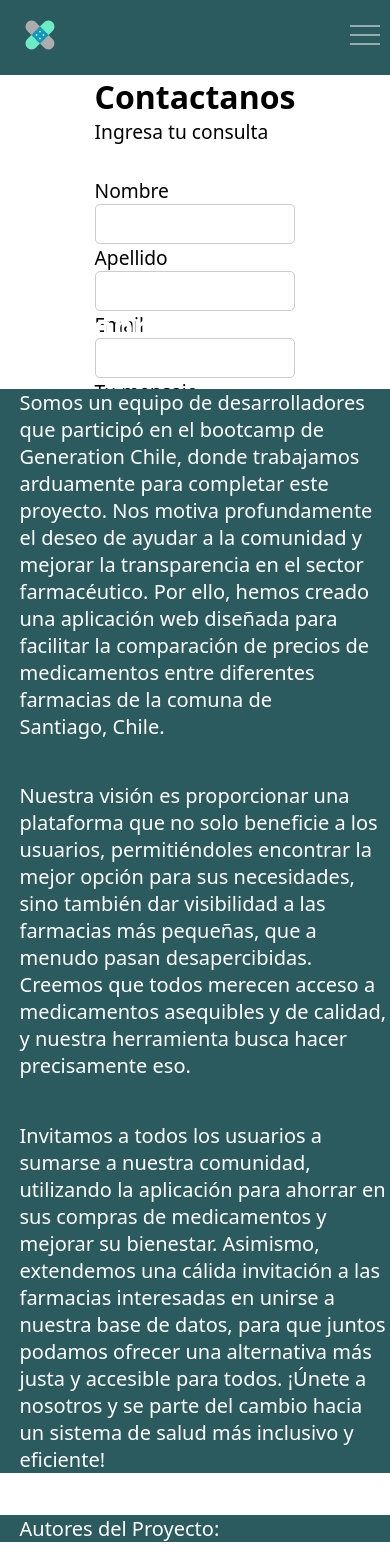
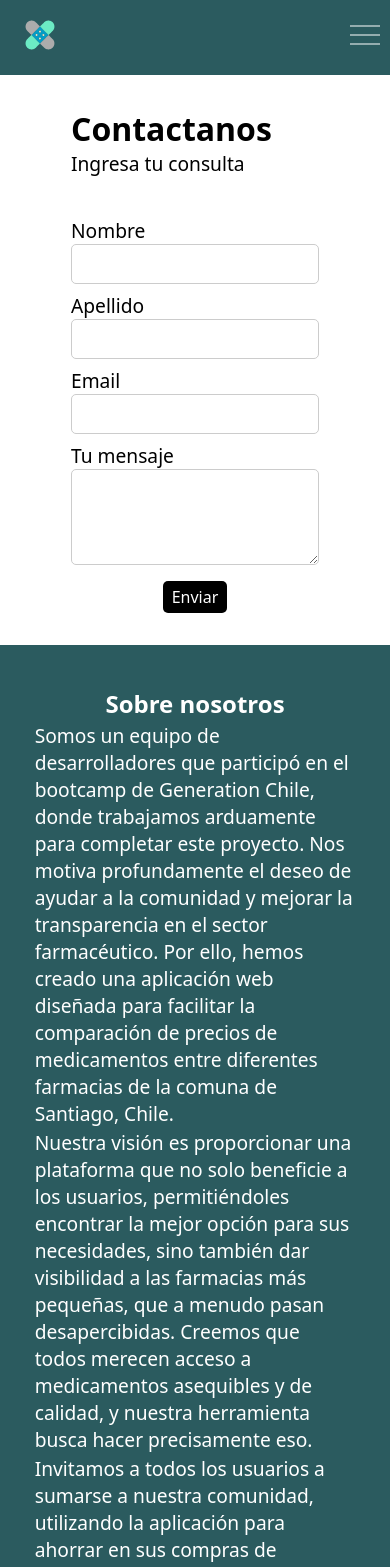
Before and after one commit to ttaxyy/medicostos, a React (Vite) app in the folder medicostos/: page /contactanos in a window 390 px wide. Shown: the top 1567 px of the page. Built offline with nearby package versions, Linux system fonts and the light colour scheme; the HTML template or start-up script is replaced by a standard one.

Commit message:
Todo responsivo menos cards de medicamentos

```diff
--- a/medicostos/src/App.css
+++ b/medicostos/src/App.css
@@ -31,66 +31,6 @@ body {
   cursor: pointer;
 }
 
-@media screen and (max-height: 1000px) {
-  #lema > b {
-    font-size: 30px;
-  }
-  #lema .span {
-    font-size: 20px;
-  }
-}
-
-@media screen and (max-height: 400px) {
-  #lema {
-    gap: 0.5rem;
-    padding: 1vh !important;
-  }
-}
-
-@media screen and (max-height: 750px) {
-  #lema > b {
-    font-size: 25px;
-  }
-  #lema .span {
-    font-size: 15px;
-  }
-}
-
-@media screen and (max-width: 815px) {
-  .display-pc {
-    display: none;
-  }
-
-  .display-mobile {
-    display: block;
-  }
-
-  header a {
-    padding: 0 15px;
-  }
-  #portada {
-    flex-direction: column;
-    background-color: var(--verde-oscuro);
-  }
-
-  #imagenPortada {
-    display: flex;
-    width: 100vw;
-    height: 40vh;
-  }
-
-  #lema {
-    font-size: 36px;
-    text-align: center;
-    width: 100vw;
-    justify-content: start;
-    padding-top: 3rem;
-  }
-
-  #lema > span {
-    font-size: 24px;
-  }
-}
 /* App.css */
 .app-container {
   padding: 0px;
@@ -156,21 +96,6 @@ body {
     filter: drop-shadow(0 0 2em #61dafbaa);
   }
 
-  @keyframes logo-spin {
-    from {
-      transform: rotate(0deg);
-    }
-    to {
-      transform: rotate(360deg);
-    }
-  }
-
-  @media (prefers-reduced-motion: no-preference) {
-    a:nth-of-type(2) .logo {
-      animation: logo-spin infinite 20s linear;
-    }
-  }
-
   .card {
     padding: 2em;
   }
@@ -219,7 +144,7 @@ body {
   transition: width 3.2s ease; /* Aumentado el tiempo de transición */
 }
 
-@media (max-width: 1000px) {
+@media (max-width: 1050px) {
   .app-container.selected .medications-list {
     width: 100vh;
   }
@@ -236,4 +161,81 @@ body {
     display: flex;
     align-items: start;
   }
+  .mensajito > h2 {
+    font-size: 1.5rem !important;
+  }
 }
+
+@media screen and (max-height: 1000px) {
+  #lema > b {
+    font-size: 30px;
+  }
+  #lema .span {
+    font-size: 20px;
+  }
+  .todo {
+    height: auto;
+  }
+  .mensajito > p {
+    font-size: 1.2rem;
+  }
+
+  .contenidoFormulario {
+    justify-content: center;
+  }
+}
+
+@media screen and (max-height: 400px) {
+  #lema {
+    gap: 0.5rem;
+    padding: 1vh !important;
+  }
+}
+
+@media screen and (max-height: 750px) {
+  #lema > b {
+    font-size: 25px;
+  }
+  #lema .span {
+    font-size: 15px;
+  }
+  .contenido {
+    height: auto !important;
+  }
+}
+
+@media screen and (max-width: 815px) {
+  .display-pc {
+    display: none;
+  }
+
+  .display-mobile {
+    display: block;
+  }
+
+  header a {
+    padding: 0 15px;
+  }
+  #portada {
+    flex-direction: column;
+    background-color: var(--verde-oscuro);
+  }
+
+  #imagenPortada {
+    display: flex;
+    width: 100vw;
+    height: 40vh;
+  }
+
+  #lema {
+    font-size: 36px;
+    text-align: center;
+    width: 100vw;
+    justify-content: start;
+    padding-top: 3rem;
+  }
+
+  #lema > span {
+    font-size: 24px;
+  }
+}
--- a/medicostos/src/Consejo/CardGrid.css
+++ b/medicostos/src/Consejo/CardGrid.css
@@ -1,12 +1,12 @@
 .card-grid {
   display: grid;
   grid-template-columns: repeat(3, 1fr);
-  gap: 50px;
-  padding: 60px;
+  gap: 1vw;
+  padding: 3vw;
 }
 
 /* Media query para pantallas medianas */
-@media (max-width: 768px) {
+@media (max-width: 1000px) {
   .card-grid {
     grid-template-columns: repeat(1, 1fr);
   }
--- a/medicostos/src/Consejo/Consejo.css
+++ b/medicostos/src/Consejo/Consejo.css
@@ -36,7 +36,7 @@
 }
 
 .portada img {
-  width: 100%;
+  width: 60%;
   height: auto;
   border-radius: 5px;
 }
--- a/medicostos/src/Contacto/Contacto.css
+++ b/medicostos/src/Contacto/Contacto.css
@@ -40,7 +40,7 @@
   justify-content: center;
   color: white;
   flex-direction: column;
-  gap: 5vh;
+  gap: 0.5vw;
   /* margin-top: 0vh; */
 }
 
@@ -58,7 +58,7 @@
 }
 .p {
   border: 5%;
-  padding-left: 5%;
+  padding: 0 5%;
   background-color: var(--verde-oscuro);
   font-size: 1.25rem;
 }
@@ -71,6 +71,7 @@ input {
 .inputs p {
   display: flex;
   flex-direction: column;
+  margin-top: 0.5rem;
   /* margin-top: 1rem; */
 }
 #mensaje {
@@ -122,14 +123,21 @@ textarea {
     flex-direction: column;
     background: linear-gradient(to bottom, white 50%, white 50%);
   }
+
+  .contenido {
+    padding: 2rem;
+    box-sizing: border-box;
+    width: 80%;
+  }
+
   .contenido2 {
-    height: 100vh;
+    height: auto;
     width: 100%;
+    padding: 2vh;
   }
 
   .inputs {
     width: 100%;
-    padding: 0;
   }
 
   .todo {
@@ -149,7 +157,7 @@ textarea {
   }
 
   .contenidoFormulario {
-    width: 100vh;
+    width: 100vw;
     padding: 0;
     margin: 0;
     gap: 0;
@@ -157,7 +165,8 @@ textarea {
 
   .mensajito {
     height: 100%;
-    margin-top: 0;
+    margin: 2vh 0 0;
+    align-items: center;
   }
   #nombre,
   #apellido {
```
Also changed, not shown: medicostos/src/Contacto/Contacto.jsx (+4 -3 lines).
